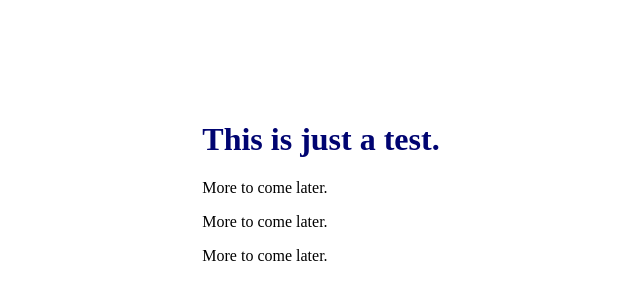
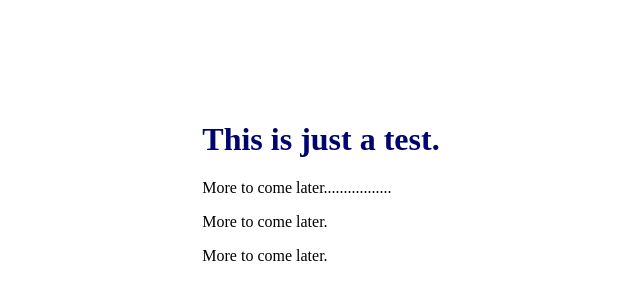
Before and after one commit to jathib/justthethib, a plain HTML site: page index.html in a window 1280 px wide. Shown: the part 218-518 px from the top of the page, 319-959 px from the left. Drawn offline with Linux system fonts and the light colour scheme.

Commit message:
adding text

```diff
--- a/index.html
+++ b/index.html
@@ -8,7 +8,7 @@
     <div class="wrapper">
 <div class="container">
   <h1 class="intro">This is just a test.</h1>
-  <p>More to come later.</p>
+  <p>More to come later.................</p>
   <p>More to come later.</p>
   <p>More to come later.</p>
 
```
